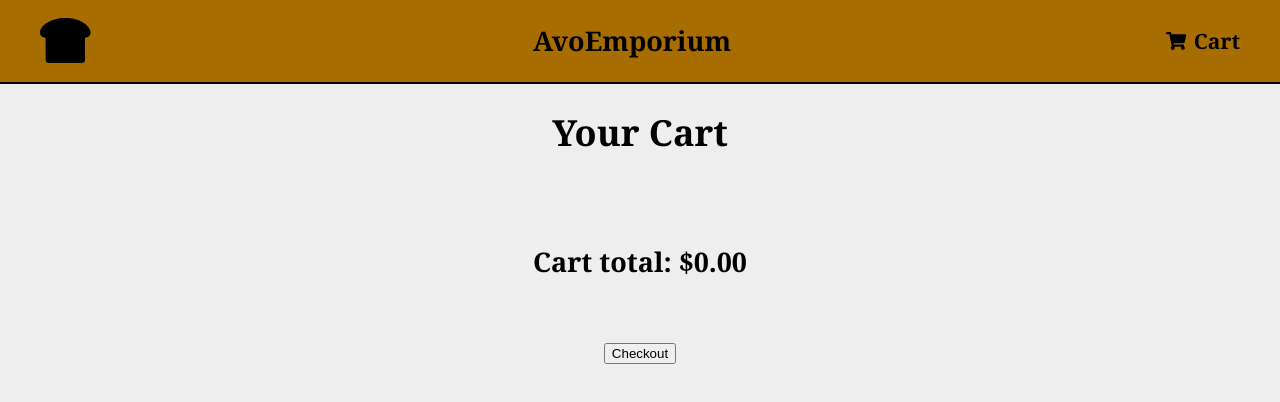
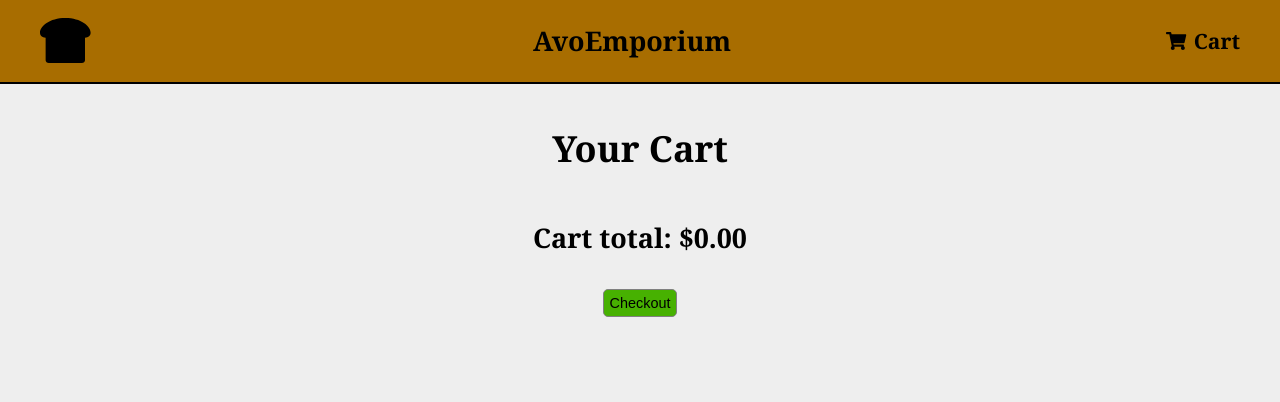
Before and after one commit to ubercj/avo-emporium, a React (Create React App) app: page /cart in a window 1280 px wide. Shown: the top 402 px of the page. Built offline with nearby package versions, Linux system fonts and the light colour scheme.

Commit message:
Updated readme and touched up styling

```diff
--- a/src/assets/stylesheets/index.css
+++ b/src/assets/stylesheets/index.css
@@ -14,6 +14,10 @@ body {
   background-color: #eee;
 }
 
+/*========================
+Blocks and Containers
+========================*/
+
 nav {
   position: sticky;
   top: 0;
@@ -24,28 +28,10 @@ nav {
 
   background-color: rgb(168, 109, 0);
 
+  margin-bottom: 40px;
   padding-left: 40px;
   padding-right: 40px;
   border-bottom: 2px solid black;
-}
-
-input {
-  width: 40px;
-  margin-left: 8px;
-  padding: 5px;
-}
-
-.card-bottom {
-  margin-top: 40px;
-  margin-bottom: 20px;
-}
-
-span {
-  color: green;
-}
-
-span:hover {
-  text-decoration: underline;
 }
 
 .container {
@@ -59,9 +45,103 @@ span:hover {
   align-items: center;
 }
 
-.nav {
-  height: 100%;
+.card {
+  display: flex;
+  flex-direction: column;
+  align-items: center;
+
+  border: 1px solid black;
+  border-radius: 3px;
+  padding-top: 20px;
+  padding-bottom: 20px;
+  margin-bottom: 10px;
 }
+
+.feed {
+  display: flex;
+  flex-direction: column;
+  align-items: center;
+
+  width: 60%;
+  margin-bottom: 40px;
+}
+
+.in-cart {
+  width: 80%;
+}
+
+.grid {
+  display: grid;
+  grid-template-columns: repeat(3, 1fr);
+  gap: 10px;
+
+  width: 80%;
+}
+
+.product {
+  width: 70%;
+  margin-top: 30px;
+}
+
+/*========================
+Text Elements
+========================*/
+
+h1 {
+  margin-top: 0;
+}
+
+span {
+  color: green;
+}
+
+span:hover {
+  text-decoration: underline;
+}
+
+.description {
+  width: 80%;
+  text-align: center;
+  padding: 10px;
+}
+
+input {
+  width: 40px;
+  margin-left: 8px;
+  margin-right: 8px;
+  padding: 5px;
+  font-family: inherit;
+  font-size: .9rem;
+}
+
+button {
+  font-size: .8rem;
+
+  margin-top: 10px;
+  margin-bottom: 10px;
+  padding-top: 5px;
+  padding-bottom: 5px;
+
+  border: 1px solid gray;
+  border-radius: 5px;
+}
+
+button:hover {
+  cursor: pointer;
+  background-color: #ccc;
+}
+
+.checkout {
+  background-color: rgb(71, 177, 1);
+}
+
+.checkout:hover {
+  background-color: rgb(51, 128, 0);
+}
+
+/*========================
+Links
+========================*/
 
 a:link {
   color: inherit;
@@ -76,6 +156,14 @@ a:hover {
   text-decoration: none;
 }
 
+.info:link {
+  color:rgb(121, 86, 21);
+}
+
+/*========================
+Icons and Photos
+========================*/
+
 .icon {
   margin-right: 8px;
 }
@@ -88,47 +176,8 @@ a:hover {
   color: rgb(51, 128, 0);
 }
 
-.in-cart {
-  width: 80%;
-}
-
-.grid {
-  display: grid;
-  grid-template-columns: repeat(3, 1fr);
-  gap: 10px;
-
-  width: 80%;
-}
-
-.card {
-  display: flex;
-  flex-direction: column;
-  align-items: center;
-
-  border: 1px solid black;
-  border-radius: 3px;
-  margin-bottom: 10px;
-}
-
-.feed {
-  display: flex;
-  flex-direction: column;
-  align-items: center;
-
-  width: 60%;
-  padding-top: 40px;
-  margin-bottom: 40px;
-}
-
-.product {
-  width: 70%;
-  margin-top: 30px;
-}
-
-.description {
-  width: 80%;
-  text-align: center;
-  padding: 10px;
+.xtra-large-pic {
+  width: 500px;
 }
 
 .large-pic {
--- a/src/components/Cart.js
+++ b/src/components/Cart.js
@@ -32,7 +32,7 @@ const Cart = (props) => {
       {showCartContents(cart)}
       <h2>Cart total: ${total.toFixed(2)}</h2>
       <Link to="/checkout">
-        <button className="card-bottom">Checkout</button>
+        <button className="checkout">Checkout</button>
       </Link>
     </div>
   )
--- a/src/components/CartCard.js
+++ b/src/components/CartCard.js
@@ -69,7 +69,7 @@ const CartCard = (props) => {
 
   return (
     <div className="card in-cart">
-      <h4>{product.title}</h4>
+      <h2>{product.title}</h2>
       <img src={photoList[product.prodId]} alt={product.title} className="small-pic" />
       {displayCount(wantToChange)}
       <p>Price: ${Number(product.price).toFixed(2)}</p>
--- a/src/components/CheckoutPage.js
+++ b/src/components/CheckoutPage.js
@@ -1,14 +1,18 @@
 import React from 'react';
 import { Link } from 'react-router-dom';
+import doge from '../assets/doge.jpg';
 
 const CheckoutPage = () => {
 
   return (
     <div className="container">
-      <h1>Checkout</h1>
-      <p>Disclaimer: We only accept Dogecoin for payment.</p>
-      <p>For more information, please refer to <a href="https://youtu.be/dQw4w9WgXcQ" target="_blank" rel="noreferrer"><span>this guide</span></a>.</p>
-      <Link to="/cart">Back to Cart</Link>
+      <div className="feed">
+        <h1>Checkout</h1>
+        <p>Disclaimer: We only accept Dogecoin for payment.</p>
+        <img src={doge} alt="A doggy" className="xtra-large-pic" />
+        <p>For more information, please refer to <a href="https://youtu.be/dQw4w9WgXcQ" target="_blank" rel="noreferrer"><span>this guide</span></a>.</p>
+        <Link to="/cart" className="info">Back to Cart</Link>
+      </div>
     </div>
   )
 }
--- a/src/components/HomePage.js
+++ b/src/components/HomePage.js
@@ -7,7 +7,6 @@ const HomePage = (props) => {
 
   return (
     <div className="container">
-      <h1>All Items</h1>
       <section className="store grid">
         <ItemCard cart={cart} setCart={setCart} product={inventory.avocado}/>
         <ItemCard cart={cart} setCart={setCart} product={inventory.sdBread}/>
--- a/src/components/ItemCard.js
+++ b/src/components/ItemCard.js
@@ -78,8 +78,8 @@ const ItemCard = (props) => {
               onChange={handleChange}
             />
           </label>
-          <Link to="/">Back</Link>
           {showAddButton()}
+          <Link to="/" className="info">Back</Link>
         </div>
       );
     } else {
@@ -95,8 +95,8 @@ const ItemCard = (props) => {
               onChange={handleChange}
             />
           </label>
-          <Link to={`/products/${product.prodId}`}>More info</Link>
           {showAddButton()}
+          <Link to={`/products/${product.prodId}`} className="info">More info</Link>
         </div>
       );
     }
--- a/src/modules/inventory.js
+++ b/src/modules/inventory.js
@@ -1,14 +1,14 @@
 import product from './product';
 
 const inventory = (() => {
-  const avocado = product(0, "Avocado", "You can't have avocado toast without the eponymous avocado. Buttery, smooth, and versatile - avocados are technically fruits, but they may as well be a whole distinct food group.", 1, "../assets/images/avocado.jpg");
-  const butterKnife = product(1, "Butter Knife", "What, were you going to spread avocado on your toast with your BARE HANDS?? ", 10);
-  const chefsKnife = product(2, "Chef's Knife", "You're going to need a sharp, robust knife to slice open the fruit. You can also use this knife to remove the large seed at the center of your avocado, but be careful! Don't end up with \"avocado hands.\"", 22);
-  const eggs = product(3, "Cage-free Eggs (1 dozen)", "For those who want to add a savory bit of protein to their avocado toast. Cage sold separately.", 8);
-  const sdBread = product(4, "Sourdough Bread", "A delicious crusty loaf with that signature sourdough flavor. But who am I kidding? You're probably making your own sourdough, aren't you?", 5, "../assets/images/sourdough-bread.jpg");
+  const avocado = product(0, "Avocado", "You can't have avocado toast without the eponymous avocado. Buttery, smooth, and versatile - avocados are technically fruits, but they may as well be a whole distinct food group.", 2.5, "../assets/images/avocado.jpg");
+  const butterKnife = product(1, "Butter Knife", "What, were you going to spread avocado on your toast with your BARE HANDS?? ", 20);
+  const chefsKnife = product(2, "Chef's Knife", "You're going to need a sharp, robust knife to slice open the fruit. You can also use this knife to remove the large seed at the center of your avocado, but be careful! Don't end up with \"avocado hands.\"", 100);
+  const eggs = product(3, "Cage-free Eggs (1 dozen)", "For those who want to add a savory bit of protein to their avocado toast. Cage sold separately.", 15);
+  const sdBread = product(4, "Sourdough Bread", "A delicious crusty loaf with that signature sourdough flavor. But who am I kidding? If you're shopping here, you probably make your own sourdough, don't you?", 12, "../assets/images/sourdough-bread.jpg");
   const spoon = product(5, "Spoon", "Use this to easily and efficiently scoop the avocado out of its skin. If you're cheap, you can use the spoon to spread it on the toast, too.", 10);
-  const toaster = product(6, "Toaster", "Without a toaster, you'd just be spreading avocado on plain bread. Avoid this tragic and unimaginable scenario by adding one of these essential appliances to your cart.", 12.5);
-  const bread = product(7, "Whole-grain Bread", "For the health-conscious millenial. This loaf is whole-grain, whole-wheat, and a wholesome way to start your day.", 5, "../assets/images/wheat-bread.jpg");
+  const toaster = product(6, "Toaster", "Without a toaster, you'd just be spreading avocado on plain bread. Avoid this tragic and unimaginable scenario by adding one of these essential appliances to your cart.", 80);
+  const bread = product(7, "Whole-grain Bread", "For the health-conscious millenial. This loaf is whole-grain, whole-wheat, and a wholesome way to start your day.", 12, "../assets/images/wheat-bread.jpg");
 
   return {
     avocado,
```
Also changed, not shown: src/assets/doge.jpg (added), 1 other file (tests, documents, lock files or other folders).
